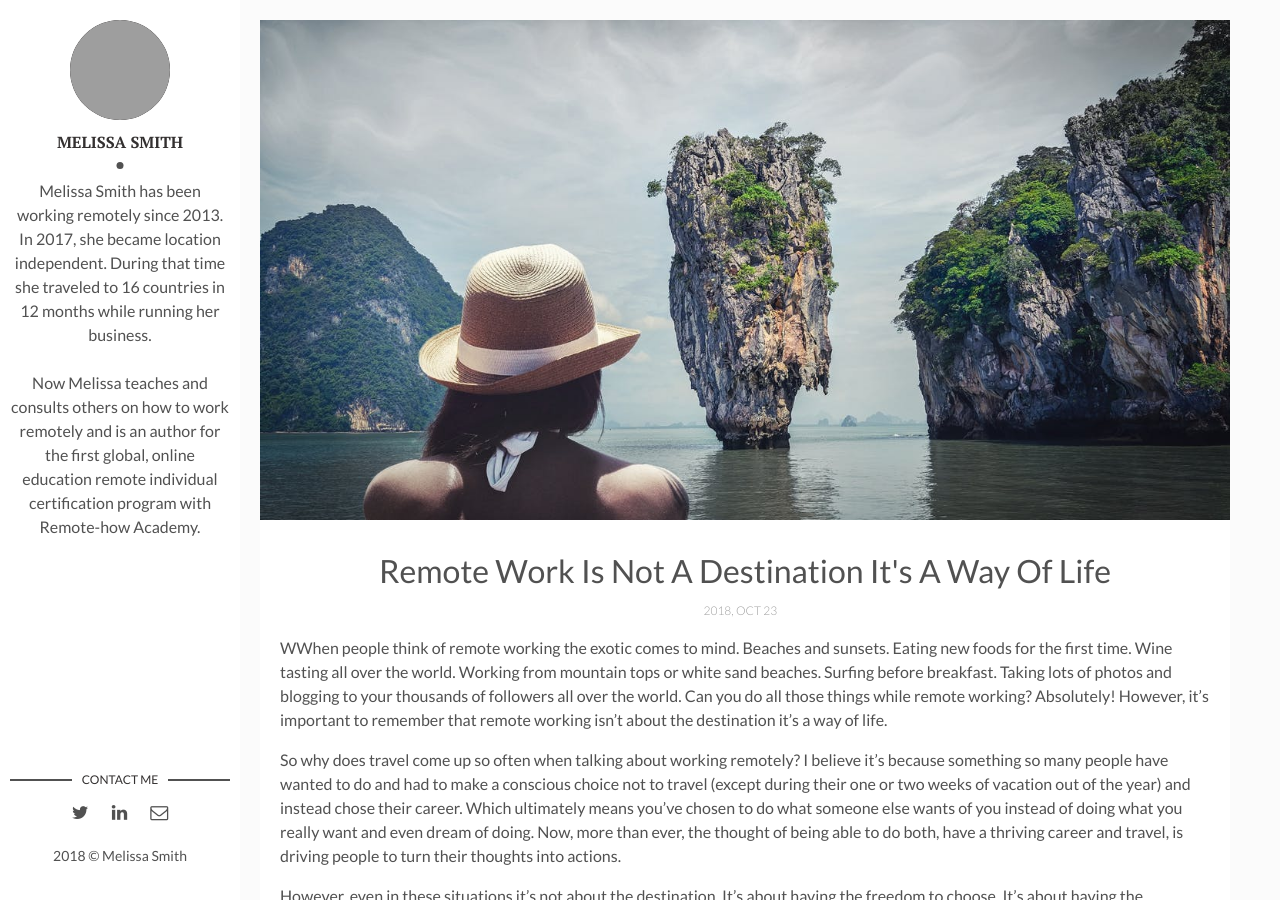
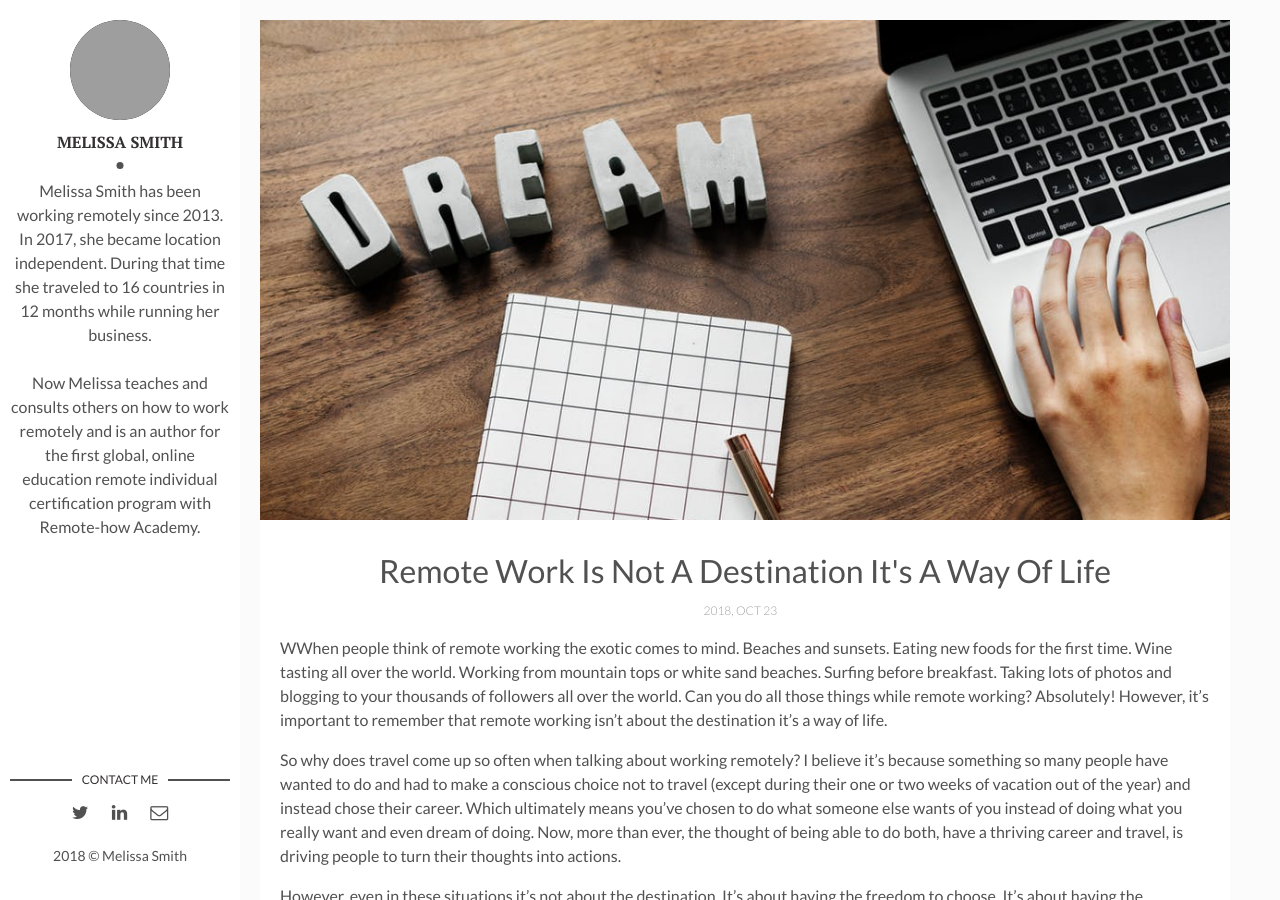
Before and after one commit to MelissaSmithIO/blog, a Jekyll site: the page built from _posts/2018-10-18-remote-work-is-not-a-destination-its-a-way-of-life.markdown, in a window 1280 px wide and 900 px high. Built offline with Jekyll 4.4.1, drawn with Linux system fonts in a browser that asks for light colours; comment, search, counter and statistics services are not loaded; grey boxes are pictures that could not be loaded.

Commit message:
new photo

```diff
--- a/_posts/2018-10-18-remote-work-is-not-a-destination-its-a-way-of-life.markdown
+++ b/_posts/2018-10-18-remote-work-is-not-a-destination-its-a-way-of-life.markdown
@@ -3,7 +3,7 @@ layout: post
 title: Remote Work Is Not A Destination It's A Way Of Life
 date: 2018-10-23 00:00:00 +0000
 description: # Add post description (optional)
-img:  remotelife.jpeg # Add image post (optional)
+img:  dreamphoto.jpeg # Add image post (optional)
 tags: [remote working, business] # add tag
 ---
 
```
Also changed, not shown: assets/img/dreamphoto.jpeg (added), 1 other file.
